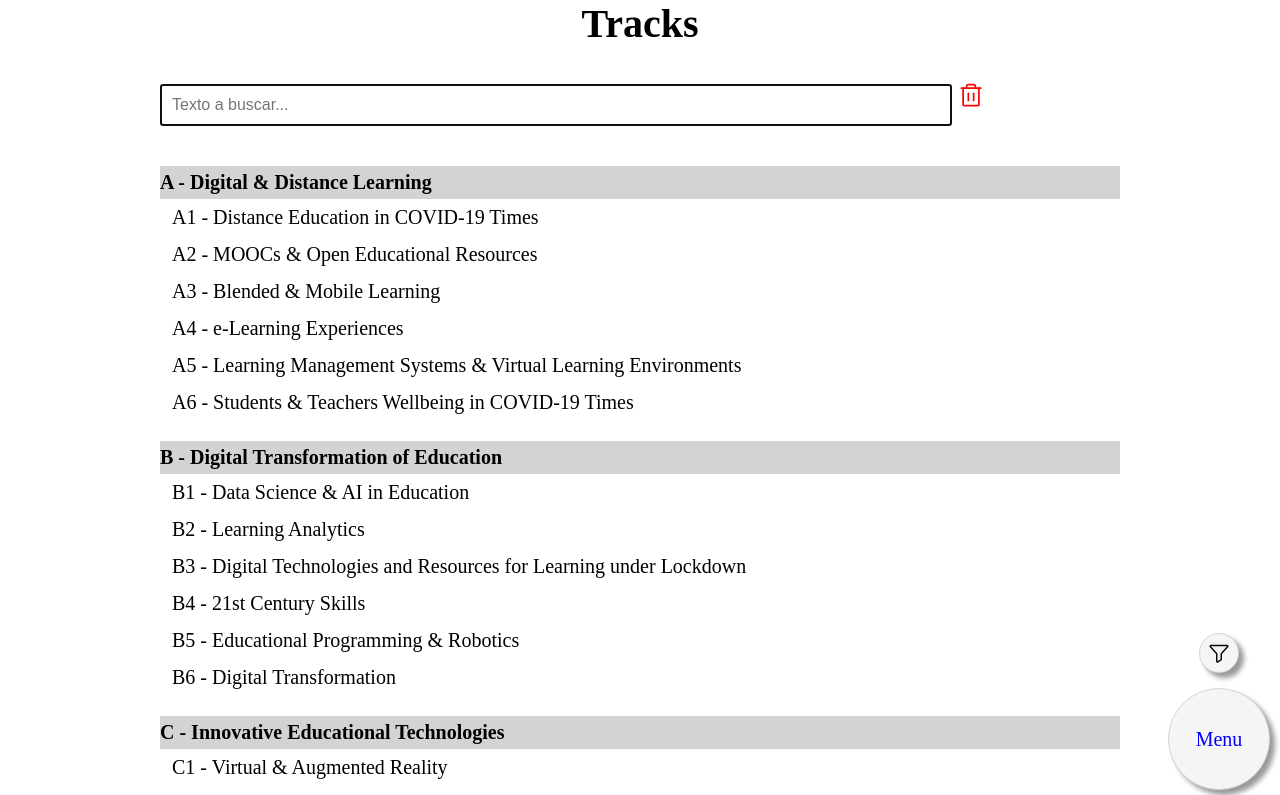
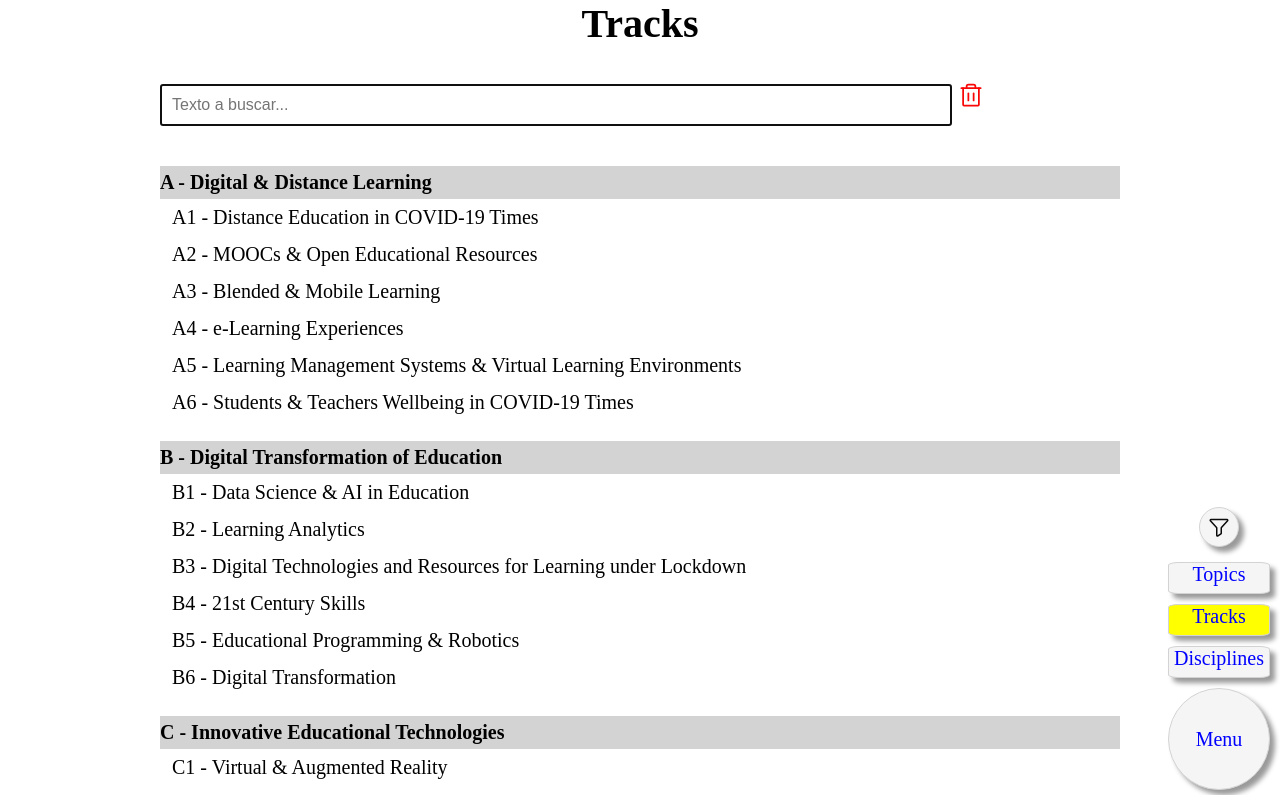
Before and after one commit to javdome/busca-topics, a React (Vite) app: page /#/tracks in a window 1280 px wide. Shown: the top 795 px of the page. Built offline with nearby package versions, Linux system fonts and the light colour scheme.

Commit message:
Pongo Links activos en las paginas

```diff
--- a/src/index.css
+++ b/src/index.css
@@ -113,6 +113,24 @@ li {
   color: blue;
 }
 
+.sub-menu a {
+  display: block;
+  background-color: whitesmoke;
+  height: 30px;
+  width: 100px;
+  border: solid 1px lightgray;
+  box-shadow: 5px 5px 5px rgba(0, 0, 0, 0.4);
+  border-radius: 10%;
+  text-align: center;
+  text-decoration: none;
+  color: blue;
+  margin: 10px 0px;
+}
+
+.sub-menu a.active {
+  background-color: yellow;
+}
+
 @media only screen and (max-width: 600px) {
   .container {
     font-size: 16px;
@@ -123,6 +141,10 @@ li {
   }
   .container input {
     width: 70%;
+  }
+
+  .sub-menu {
+    display: none;
   }
 }
 
--- a/src/pages/disciplines.jsx
+++ b/src/pages/disciplines.jsx
@@ -1,4 +1,4 @@
-import { Link } from 'react-router-dom'
+import { NavLink } from 'react-router-dom'
 import { useState, useRef } from 'react'
 import { disciplines } from '../assets/data'
 
@@ -45,7 +45,12 @@ const disciplinesPage = ()=> {
       </ul>
 
       <div id='menu-responsive'>
-        <Link id="back-button" to="/">Menu</Link>
+        <div className="sub-menu">
+          <NavLink className={({ isActive }) => isActive ? 'active' : undefined } to="/topics">Topics</NavLink>
+          <NavLink className={({ isActive }) => isActive ? 'active' : undefined } to="/tracks">Tracks</NavLink>
+          <NavLink className={({ isActive }) => isActive ? 'active' : undefined } to="/disciplines">Disciplines</NavLink>
+        </div>
+        <NavLink id="back-button" to="/">Menu</NavLink>
       </div>
 
     </div>
--- a/src/pages/home.jsx
+++ b/src/pages/home.jsx
@@ -11,9 +11,9 @@ const Home = ({filterAll, setFilterAll})=> {
     <div className="menu">
         <h1>Buscador Inted23</h1>
         {/* <Link to="/">Home</Link> */}
-        <Link to="/disciplines">Disciplines</Link>
         <Link to="/topics">Topics</Link>
         <Link to="/tracks">Tracks</Link>
+        <Link to="/disciplines">Disciplines</Link>
         {/* <Link to="/products">Products</Link> */}
 
         <button onClick={toggleDarkMode}>Dark/Light mode</button>
--- a/src/pages/topics.jsx
+++ b/src/pages/topics.jsx
@@ -1,4 +1,4 @@
-import { Link } from 'react-router-dom'
+import { NavLink } from 'react-router-dom'
 import { useState, useRef } from 'react'
 import { topics } from '../assets/data'
 
@@ -64,7 +64,12 @@ const topicsPage = ({filterAll, setFilterAll})=> {
         <span onClick={() => setFilterAll(!filterAll)} style={ filterAll ? {backgroundColor: "#a2ec9d"} : {} }>
           <svg xmlns="http://www.w3.org/2000/svg" width="1.5rem" height="1.5rem" fill="#0a0a0a" viewBox="0 0 256 256"><rect width="256" height="256" fill="none"></rect><path d="M42.1,48H213.9a8,8,0,0,1,5.9,13.4l-65.7,72.3a7.8,7.8,0,0,0-2.1,5.4v56.6a7.9,7.9,0,0,1-3.6,6.7l-32,21.3a8,8,0,0,1-12.4-6.6v-78a7.8,7.8,0,0,0-2.1-5.4L36.2,61.4A8,8,0,0,1,42.1,48Z" fill="none" stroke="#0a0a0a" strokeLinecap="round" strokeLinejoin="round" strokeWidth="16"></path></svg>
         </span>
-        <Link id="back-button" to="/">Menu</Link>
+        <div className="sub-menu">
+          <NavLink className={({ isActive }) => isActive ? 'active' : undefined } to="/topics">Topics</NavLink>
+          <NavLink className={({ isActive }) => isActive ? 'active' : undefined } to="/tracks">Tracks</NavLink>
+          <NavLink className={({ isActive }) => isActive ? 'active' : undefined } to="/disciplines">Disciplines</NavLink>
+        </div>
+        <NavLink id="back-button" to="/">Menu</NavLink>
       </div>
     </div>
   )
--- a/src/pages/tracks.jsx
+++ b/src/pages/tracks.jsx
@@ -1,4 +1,4 @@
-import { Link } from 'react-router-dom'
+import { NavLink } from 'react-router-dom'
 import { useState, useRef } from 'react'
 import { tracks } from '../assets/data'
 
@@ -65,7 +65,12 @@ const tracksPage = ({filterAll, setFilterAll})=> {
         <span onClick={() => setFilterAll(!filterAll)} style={ filterAll ? {backgroundColor: "#a2ec9d"} : {} }>
           <svg xmlns="http://www.w3.org/2000/svg" width="1.5rem" height="1.5rem" fill="#0a0a0a" viewBox="0 0 256 256"><rect width="256" height="256" fill="none"></rect><path d="M42.1,48H213.9a8,8,0,0,1,5.9,13.4l-65.7,72.3a7.8,7.8,0,0,0-2.1,5.4v56.6a7.9,7.9,0,0,1-3.6,6.7l-32,21.3a8,8,0,0,1-12.4-6.6v-78a7.8,7.8,0,0,0-2.1-5.4L36.2,61.4A8,8,0,0,1,42.1,48Z" fill="none" stroke="#0a0a0a" strokeLinecap="round" strokeLinejoin="round" strokeWidth="16"></path></svg>
         </span>
-        <Link id="back-button" to="/">Menu</Link>
+        <div className="sub-menu">
+          <NavLink className={({ isActive }) => isActive ? 'active' : undefined } to="/topics">Topics</NavLink>
+          <NavLink className={({ isActive }) => isActive ? 'active' : undefined } to="/tracks">Tracks</NavLink>
+          <NavLink className={({ isActive }) => isActive ? 'active' : undefined } to="/disciplines">Disciplines</NavLink>
+        </div>
+        <NavLink id="back-button" to="/">Menu</NavLink>
       </div>
 
     </div>
```
